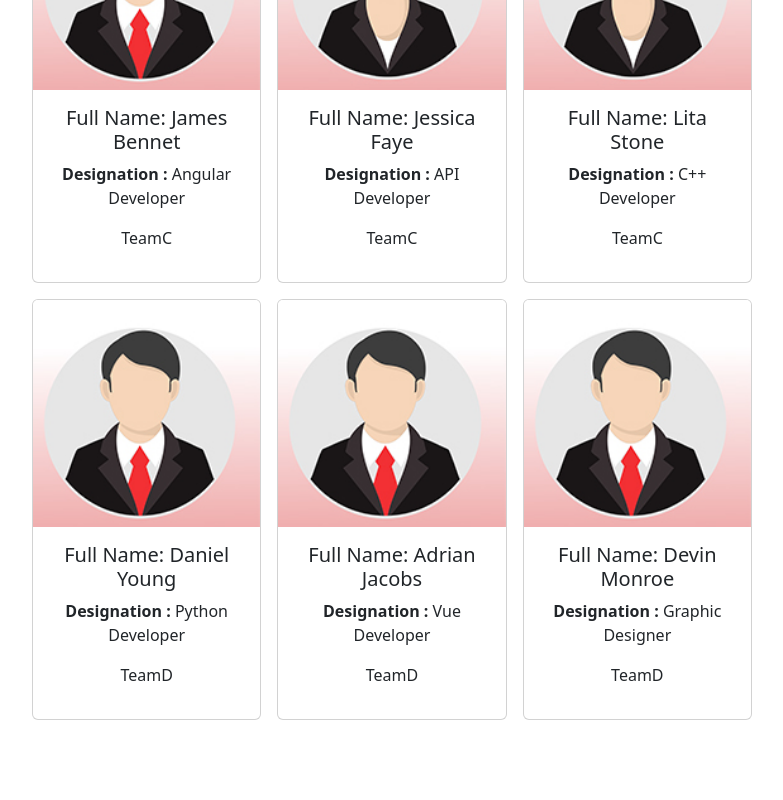
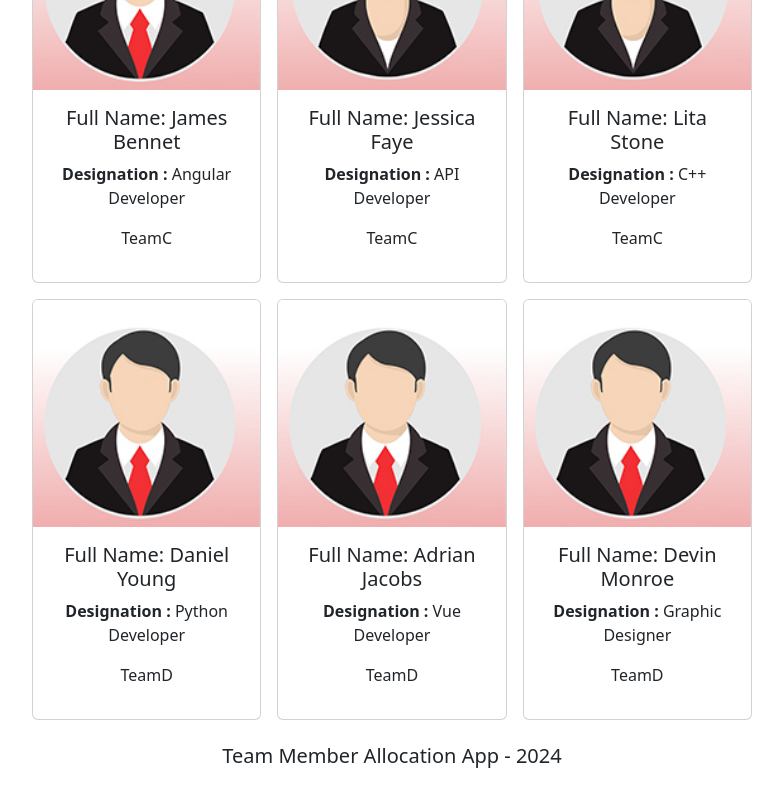
Before and after one commit to Mohamad-Gh/React_Practices, a React (Vite) app in the folder react-teams/my-team/: page / in a window 1280 px wide. Shown: the part 1181-1981 px from the top of the page, without its empty margins (248-1031 px from the left). Before the commit the page ends 1925 px from the top, so only its background shows below. Built offline with nearby package versions, Linux system fonts and the light colour scheme.

Commit message:
add localStorage function with useEffect for employeeList and teams

```diff
--- a/react-teams/my-team/src/App.jsx
+++ b/react-teams/my-team/src/App.jsx
@@ -1,12 +1,17 @@
 import "./App.css";
-import React, { useState } from "react";
+import React, { useState, useEffect } from "react";
 import Employees from "./Employees";
 import teamMembers from "./Data";
 import Header from "./Header";
+import Footer from "./Footer";
 
 function App() {
-  const [selectedTeam, setTeam] = useState("TeamB");
-  const [employees, setEmployees] = useState(teamMembers);
+  const [selectedTeam, setTeam] = useState(
+    JSON.parse(localStorage.getItem("selectedTeam")) || "TeamB"
+  );
+  const [employees, setEmployees] = useState(
+    JSON.parse(localStorage.getItem("employeeList")) || teamMembers
+  );
   const handleEmployeeCardClick = (event) => {
     const transformedEmployee = employees.map((employee) =>
       employee.id === parseInt(event.currentTarget.id)
@@ -20,6 +25,13 @@
   function handleTeamChange(event) {
     setTeam(event.target.value);
   }
+
+  useEffect(() => {
+    localStorage.setItem("employeeList", JSON.stringify(employees));
+  }, [employees]);
+  useEffect(() => {
+    localStorage.setItem("selectedTeam", JSON.stringify(selectedTeam));
+  }, [selectedTeam]);
   return (
     <>
       <Header selectedTeam={selectedTeam} employees={employees} />
@@ -29,6 +41,7 @@
         handleEmployeeCardClick={handleEmployeeCardClick}
         handleTeamChange={handleTeamChange}
       />
+      <Footer />
     </>
   );
 }
--- /dev/null
+++ b/react-teams/my-team/src/Footer.jsx
@@ -0,0 +1,14 @@
+import React from "react";
+const Footer = () => {
+  var today = new Date();
+  return (
+    <footer className="container">
+      <div className="row justify-content-center mt-3 mb-4">
+        <div className="col-8">
+          <h5>Team Member Allocation App - {today.getFullYear()}</h5>
+        </div>
+      </div>
+    </footer>
+  );
+};
+export default Footer;
```
